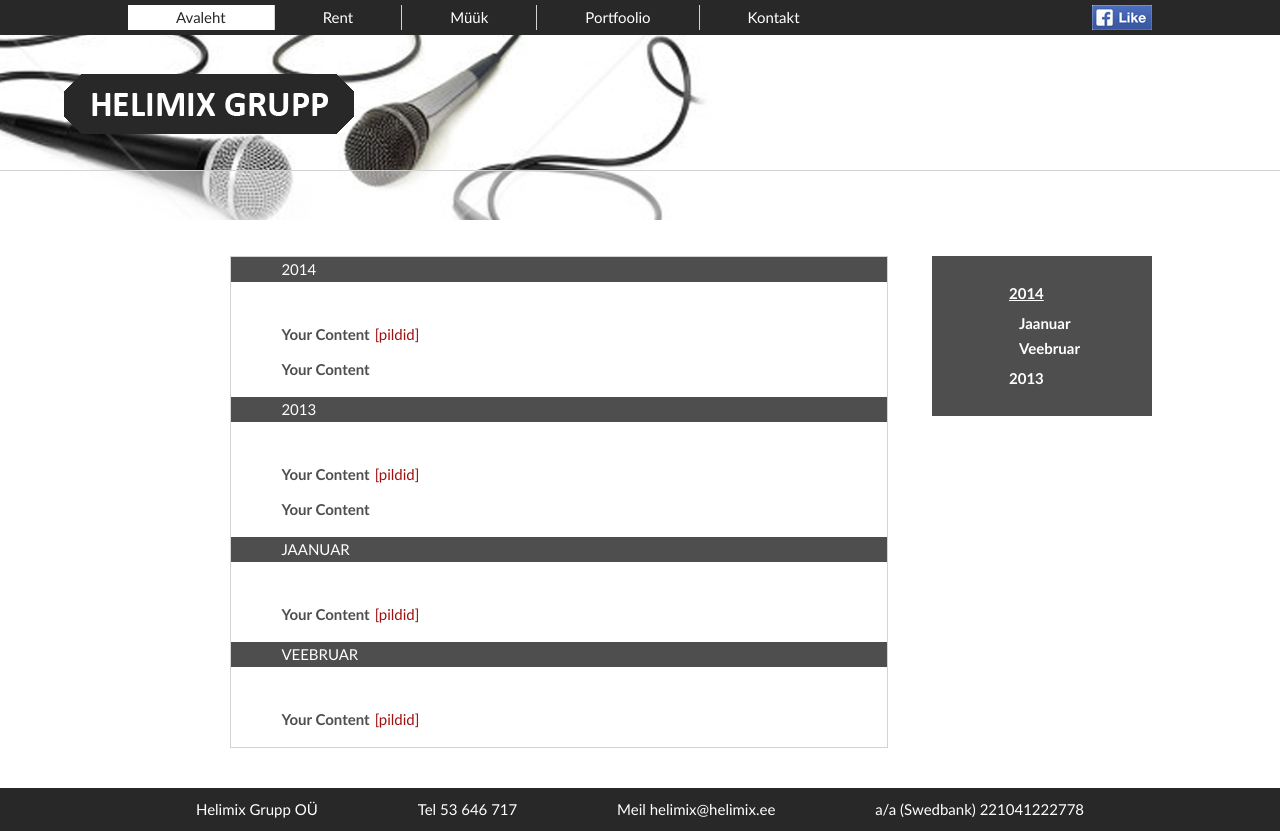
After one commit to kaiakonsap/helimix, a PHP site: page /portfolio.html in a window 1280 px wide. The commit adds this page. Run offline with PHP 8.4, Linux system fonts and the light colour scheme.

Commit message:
lisatemplated

```diff
--- a/index.html
+++ b/index.html
@@ -46,7 +46,7 @@
         </div>
 
     </section>
-    <div id="products" class="border_top">
+    <div id="content_strip" class="border_top">
         <h1>tooted</h1>
     <div id="owl-1" class="owl-carousel">
         <div class="item"><a href="#"><span class="image_wrap"><img src="styles/img/test_toode.jpg"></span><span class="intro"> <h3>Your Content</h3><p>Sed ut perspiciatis unde omnis iste natus
--- /dev/null
+++ b/portfolio.html
@@ -0,0 +1,69 @@
+<!DOCTYPE html>
+<html>
+<head>
+    <title>Helimix</title>
+    <link rel="stylesheet" href="./styles/stylesheets/screen.css">
+
+    <!--  jQuery 1.7+  -->
+    <script src="./js/jquery-1.10.2.min.js"></script>
+    <script src="./js/main.js"></script>
+
+
+</head>
+<body>
+<header>
+
+        <div id="main_menu">
+            <section class="container2">
+            <ul>
+                <li><a class="active" href="#">Avaleht</a></li><li><a href="#">Rent</a></li><li><a href="#">Müük</a></li><li><a href="#">Portfoolio</a></li><li><a href="#">Kontakt</a></li>
+            </ul>
+            <div id="like"><img src="styles/img/like.jpg"></div>
+    </section>
+    </div>
+    <div id="cover"><img src="styles/img/logo.png"></div>
+</header>
+<div id="main">
+    <section class="container2">
+        <div id="content_strip" class="center_container small">
+            <div id="category-1" class="headline"><p>2014</p></div>
+            <div class="item"> <span class="intro title"><h3>Your Content</h3></span><p class="image_link"><a href="#">[pildid]</a></p> </div>
+            <div class="item"> <span class="intro title"><h3>Your Content</h3></span></div>
+
+            <div id="category-2" class="headline"><p>2013</p></div>
+
+            <div class="item"> <span class="intro title"><h3>Your Content</h3></span><p class="image_link"><a href="#">[pildid]</a></p> </div>
+            <div class="item"> <span class="intro title"><h3>Your Content</h3></span></div>
+            <div id="subcat-1" class="headline"><p>jaanuar</p></div>
+            <div class="item"> <span class="intro title"><h3>Your Content</h3></span><p class="image_link"><a href="#">[pildid]</a></p> </div>
+            <div id="subcat-2" class="headline"><p>veebruar</p></div>
+            <div class="item"> <span class="intro title"><h3>Your Content</h3></span><p class="image_link"><a href="#">[pildid]</a></p> </div>
+
+        </div>
+        <div class="sidebar">
+            <ul>
+                <li ><a class="link active" href="#category-1">2014</a>
+                    <ul>
+                        <li><a class="link"href="#subcat-1"> Jaanuar</a></li>
+                        <li><a class="link" href="#subcat-2"> Veebruar</a></li>
+                    </ul>
+                </li>
+                <li><a class="link" href="#category-2">2013</a></li>
+
+            </ul>
+        </div>
+    </section>
+
+</div>
+<footer id="footer">
+    <section class="container1">
+        <ul>
+            <li>Helimix Grupp OÜ</li>
+            <li>Tel  53 646 717</li>
+            <li>Meil helimix@helimix.ee</li>
+            <li>a/a (Swedbank) 221041222778</li>
+        </ul>
+        </section>
+</footer>
+</body>
+</html>
--- a/styles/sass/screen.scss
+++ b/styles/sass/screen.scss
@@ -160,14 +160,20 @@ li {
       font-weight: bold;
     }
   }
-  #products {
+  #content_strip {
 
     margin-top: 34px;
     padding: 0 10px;
     .item
-                    {
-                      position: relative;
-                    }
+          {
+             position: relative;
+      .image_link
+      {
+        display: inline-block;
+        padding-left: 5px;
+        a{color: #9f1111}
+      }
+          }
     .image_wrap, .intro {
       display: inline-block;
       vertical-align: middle;
@@ -176,12 +182,18 @@ li {
       width: 146px;
       height: auto;
     }
+
     .intro {
       max-width: 50%;
       margin-left: 20px;
       display: inline-block;
       vertical-align: middle;
-
+    }
+    .title
+    {
+      h3{padding-bottom: 0}
+      vertical-align: baseline;
+      margin-left: 30px;
     }
 
   h1{
@@ -189,7 +201,7 @@ li {
 
   }
   }
-  .store
+  .center_container
   {
     border: 1px solid #d3d3d3;
     margin-top: 85px !important;
@@ -201,10 +213,15 @@ li {
       margin: 20px 40px 20px 20px;
     }
   }
+  .small
+  {
+    width: 64%;
+    margin-left: 10%;
+  }
   .headline
   {
     background-color: #4e4e4e;
-    padding: 5px 0 5px 53px;
+    padding: 5px 0 5px 50px;
     margin-bottom: 45px;
     p
     {
@@ -218,7 +235,7 @@ li {
     position: fixed;
     right: 10%;
     top: 256px;
-    width: 200px;
+    width: 220px;
     text-align: center;
     ul
     {
@@ -238,6 +255,10 @@ li {
         .active, a:hover{
           text-decoration: underline;
           color: white !important;
+        }
+        a:visited
+        {
+          color: white;
         }
         ul
         {
```
Also changed, not shown: Kontakt.html (added, +63 -0 lines), Pood.html (+10 -9 lines), styles/stylesheets/screen.css.
